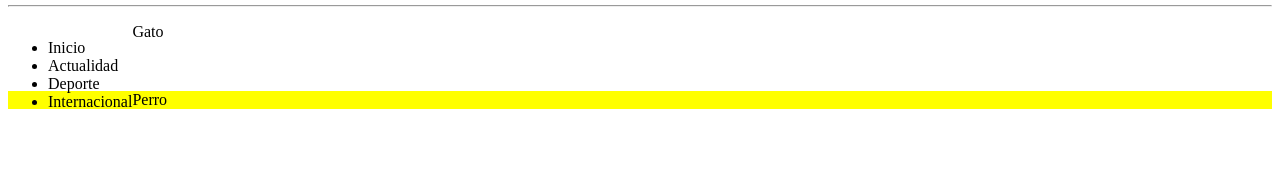
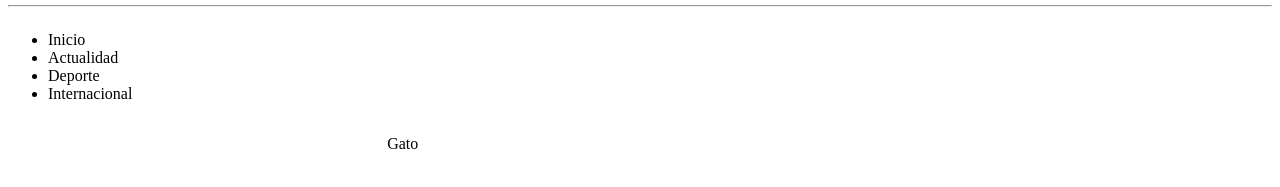
Before and after one commit to manuhg13/InterfacesWEB, a plain HTML site: page Practica 1/index.html in a window 1280 px wide. Shown: the part 185-372 px from the top of the page. Drawn offline with Linux system fonts and the light colour scheme.

Commit message:
20:21 Martes (27/09)

```diff
--- a/Practica 1/index.html
+++ b/Practica 1/index.html
@@ -22,24 +22,23 @@
 
     <main>
         <section>
-            <nav  style=" float: left;">
+            <nav style=" float: left;width: 30%;">
                 <ul>
                     <li>Inicio</li>
                     <li>Actualidad</li>
                     <li>Deporte</li>
                     <li>Internacional</li>
                 </ul>
-
             </nav >
-            <section style="padding-left: 10px;">
+            <section style="padding-left: 10px;width: 70%;float: right;">
                 <p>Gato</p>
             </section>
         </section>
     </main>
         <br>
-    <footer style="background-color: yellow; bottom: auto;">
+    <!--<footer style="background-color: yellow;">
         <p>Perro</p>
-    </footer>
+    </footer>-->
 
 </body>
 </html>
```
